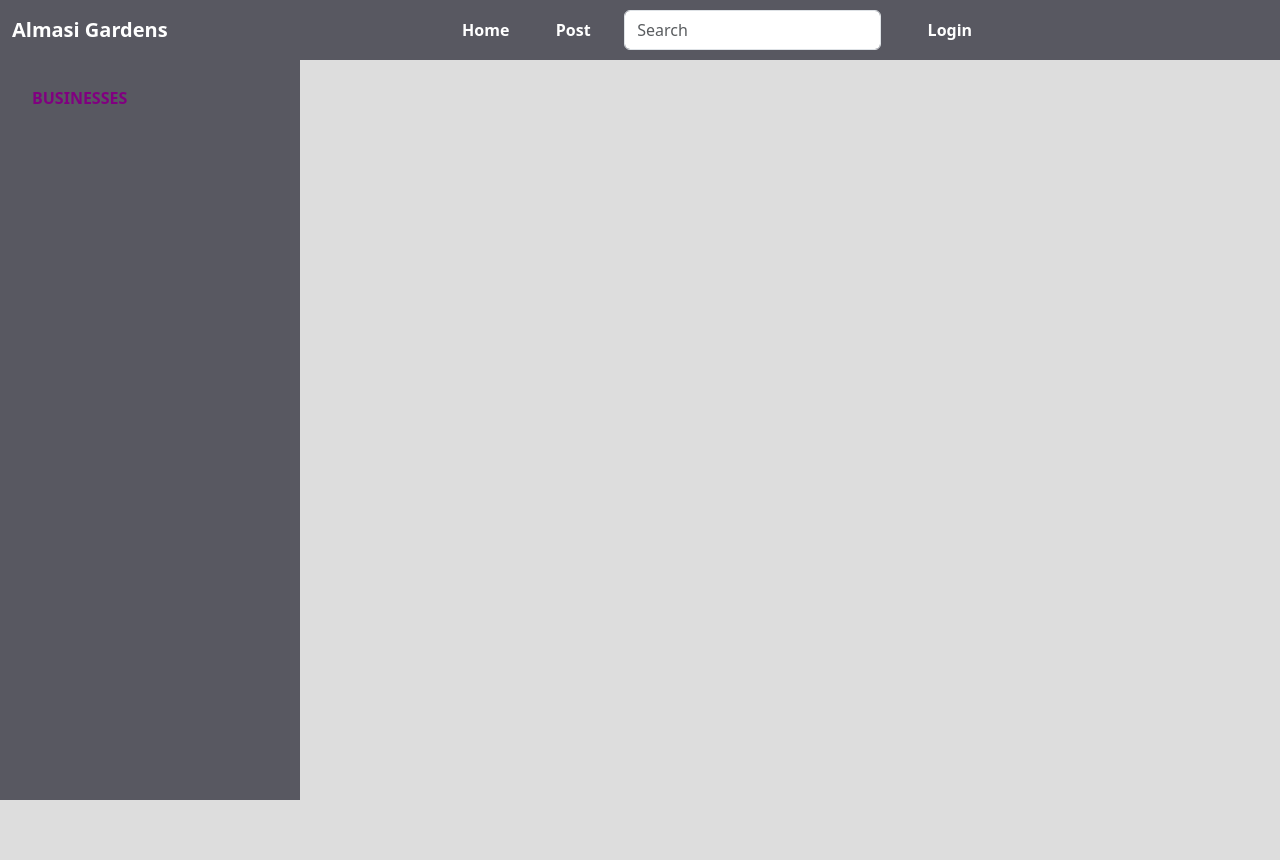
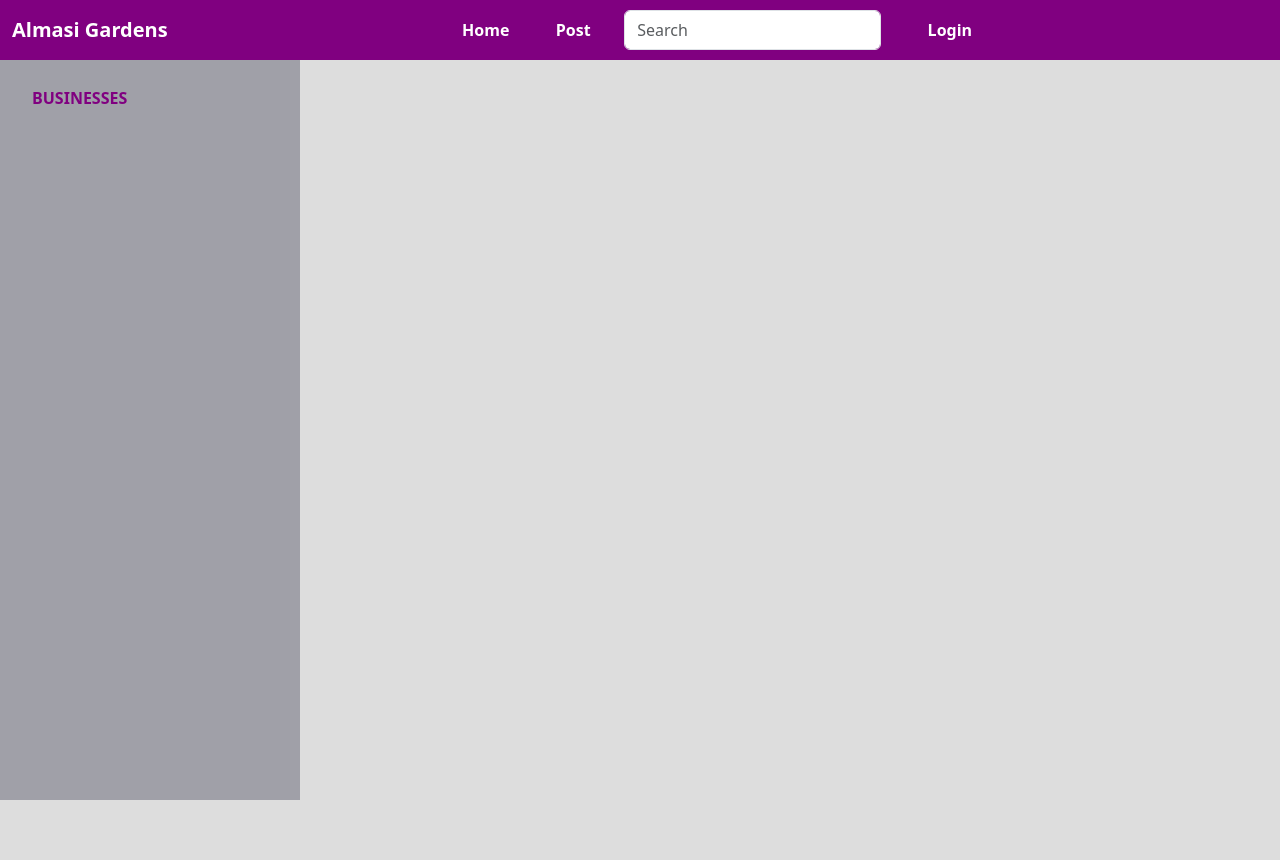
Before and after one commit to victoriamwangi/Garden-Estate-NeighborHood, a Django app: page / in a window 1280 px wide. Run offline with Django 4.2, Linux system fonts and the light colour scheme; data that the repository does not hold is empty; some libraries are stand-ins or nearby versions.

Commit message:
change theme color

```diff
--- a/static/css/style.css
+++ b/static/css/style.css
@@ -12,7 +12,7 @@ body {
 }
 
 .navbar {
-    background-color: #585861 !important;
+    background-color: purple !important;
     position: sticky !important;
     top: 0 !important;
     height: 60px;
@@ -52,7 +52,7 @@ body {
 
 .sidebar {
     width: 300px !important;
-    background-color: #585861 !important;
+    background-color: #a0a0a8 !important;
     height: calc(100vh - 60px) !important;
     position: fixed !important;
     top: 60px;
```
